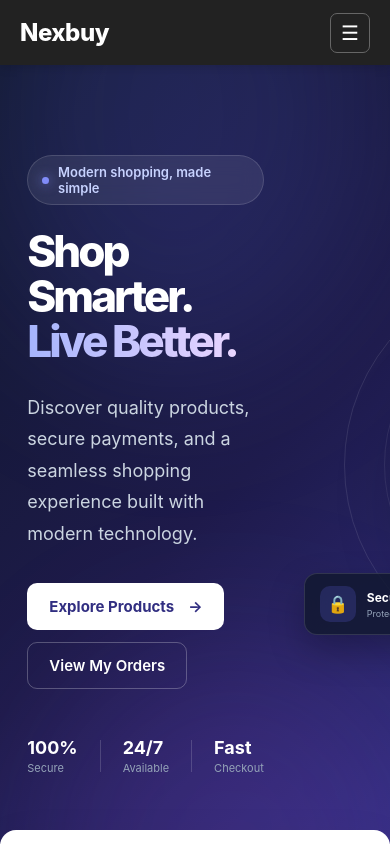
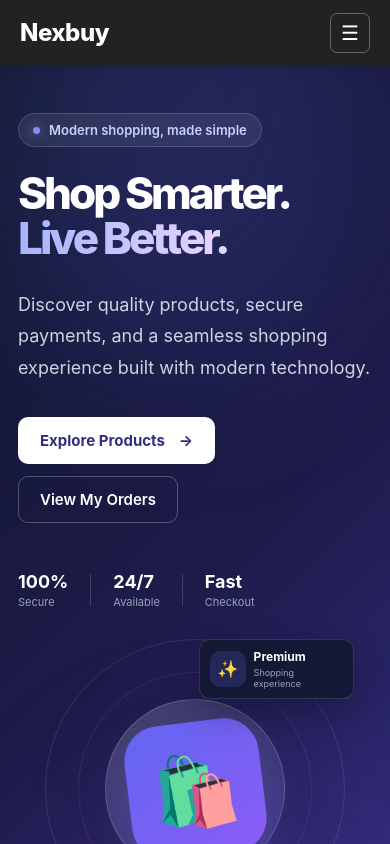
Before and after one commit to apexcoderaziz/nexbuy-ecommerce, a React (Vite) app in the folder frontend/: page / in a window 390 px wide. Shown: the top 844 px of the page. Built offline with nearby package versions, Linux system fonts and the light colour scheme; no server answers.

Commit message:
Fix mobile responsiveness

```diff
--- a/frontend/src/index.css
+++ b/frontend/src/index.css
@@ -188,3 +188,198 @@ body,
     overflow-wrap: anywhere;
   }
 }
+
+
+/* ==========================================
+   Nexbuy Home - Precise Mobile Hero Fix
+   Keeps desktop styling intact while making
+   decorative/absolute hero elements stay
+   inside the phone viewport.
+========================================== */
+
+.nexbuy-home-hero,
+.nexbuy-home-promo {
+  width: 100%;
+  max-width: 100%;
+}
+
+.nexbuy-home-hero-content {
+  min-width: 0;
+}
+
+.nexbuy-home-hero-visual-wrapper {
+  min-width: 0;
+}
+
+.nexbuy-home-hero-visual {
+  max-width: 100%;
+}
+
+.nexbuy-home-floating-card {
+  max-width: min(280px, calc(100vw - 32px));
+}
+
+.nexbuy-home-promo-visual {
+  flex-shrink: 0;
+}
+
+@media (max-width: 900px) {
+  .nexbuy-home-hero {
+    min-height: auto !important;
+    padding: 72px 32px 64px !important;
+    flex-direction: column !important;
+    align-items: stretch !important;
+    justify-content: center !important;
+    gap: 36px !important;
+  }
+
+  .nexbuy-home-hero-content {
+    width: 100% !important;
+    max-width: 680px !important;
+    margin: 0 auto !important;
+  }
+
+  .nexbuy-home-hero-visual-wrapper {
+    width: 100% !important;
+    flex: 0 0 auto !important;
+    justify-content: center !important;
+  }
+
+  .nexbuy-home-hero-visual {
+    width: min(360px, 82vw) !important;
+    height: min(360px, 82vw) !important;
+  }
+
+  .nexbuy-home-hero-ring-one {
+    width: 100% !important;
+    height: 100% !important;
+  }
+
+  .nexbuy-home-hero-ring-two {
+    width: 78% !important;
+    height: 78% !important;
+  }
+
+  .nexbuy-home-hero-product-circle {
+    width: 60% !important;
+    height: 60% !important;
+  }
+
+  .nexbuy-home-floating-card {
+    max-width: 235px !important;
+    padding: 10px 12px !important;
+  }
+
+  .nexbuy-home-floating-card-top {
+    top: 2% !important;
+    right: -2% !important;
+  }
+
+  .nexbuy-home-floating-card-bottom {
+    bottom: 2% !important;
+    left: -2% !important;
+  }
+
+  .nexbuy-home-promo {
+    margin-left: 16px !important;
+    margin-right: 16px !important;
+    width: calc(100% - 32px) !important;
+    padding: 48px 40px !important;
+  }
+
+  .nexbuy-home-promo-visual {
+    width: min(260px, 60vw) !important;
+    height: min(260px, 60vw) !important;
+  }
+
+  .nexbuy-home-promo-circle-large {
+    width: 100% !important;
+    height: 100% !important;
+  }
+
+  .nexbuy-home-promo-circle-medium {
+    width: 70% !important;
+    height: 70% !important;
+  }
+
+  .nexbuy-home-promo-circle-small {
+    width: 42% !important;
+    height: 42% !important;
+    font-size: clamp(32px, 8vw, 48px) !important;
+  }
+}
+
+@media (max-width: 600px) {
+  .nexbuy-home-hero {
+    padding: 48px 24px 52px !important;
+    gap: 30px !important;
+  }
+
+  .nexbuy-home-hero-content {
+    text-align: left;
+  }
+
+  .nexbuy-home-floating-card {
+    max-width: 190px !important;
+    gap: 8px !important;
+    padding: 9px 10px !important;
+    border-radius: 11px !important;
+  }
+
+  .nexbuy-home-floating-card-top {
+    top: 0 !important;
+    right: -1% !important;
+  }
+
+  .nexbuy-home-floating-card-bottom {
+    bottom: 0 !important;
+    left: -1% !important;
+  }
+
+  .nexbuy-home-promo {
+    margin-top: 12px !important;
+    margin-bottom: 48px !important;
+    padding: 40px 24px !important;
+    min-height: auto !important;
+    flex-direction: column !important;
+    align-items: flex-start !important;
+    gap: 28px !important;
+    border-radius: 18px !important;
+  }
+
+  .nexbuy-home-promo-visual {
+    align-self: center !important;
+  }
+}
+
+@media (max-width: 420px) {
+  .nexbuy-home-hero {
+    padding-left: 18px !important;
+    padding-right: 18px !important;
+  }
+
+  .nexbuy-home-hero-visual {
+    width: min(300px, 84vw) !important;
+    height: min(300px, 84vw) !important;
+  }
+
+  .nexbuy-home-floating-card {
+    max-width: 155px !important;
+    font-size: 11px !important;
+  }
+
+  .nexbuy-home-floating-card-top {
+    right: -3% !important;
+  }
+
+  .nexbuy-home-floating-card-bottom {
+    left: -3% !important;
+  }
+
+  .nexbuy-home-promo {
+    margin-left: 12px !important;
+    margin-right: 12px !important;
+    width: calc(100% - 24px) !important;
+    padding: 34px 20px !important;
+  }
+}
--- a/frontend/src/pages/Home.jsx
+++ b/frontend/src/pages/Home.jsx
@@ -50,11 +50,11 @@ function Home() {
           HERO
       ========================================== */}
 
-      <section style={heroStyle}>
+      <section className="nexbuy-home-hero" style={heroStyle}>
         <div style={heroGlowOne}></div>
         <div style={heroGlowTwo}></div>
 
-        <div style={heroContentStyle}>
+        <div className="nexbuy-home-hero-content" style={heroContentStyle}>
           <div style={heroBadgeStyle}>
             <span style={badgeDotStyle}></span>
             Modern shopping, made simple
@@ -155,18 +155,19 @@ function Home() {
         </div>
 
         {/* Hero Visual */}
-        <div style={heroVisualWrapperStyle}>
-          <div style={heroVisualStyle}>
-            <div style={visualRingOne}></div>
-            <div style={visualRingTwo}></div>
-
-            <div style={heroProductCircleStyle}>
+        <div className="nexbuy-home-hero-visual-wrapper" style={heroVisualWrapperStyle}>
+          <div className="nexbuy-home-hero-visual" style={heroVisualStyle}>
+            <div className="nexbuy-home-hero-ring nexbuy-home-hero-ring-one" style={visualRingOne}></div>
+            <div className="nexbuy-home-hero-ring nexbuy-home-hero-ring-two" style={visualRingTwo}></div>
+
+            <div className="nexbuy-home-hero-product-circle" style={heroProductCircleStyle}>
               <div style={shoppingBagStyle}>
                 🛍️
               </div>
             </div>
 
             <div
+              className="nexbuy-home-floating-card nexbuy-home-floating-card-top"
               style={{
                 ...floatingCardStyle,
                 ...floatingCardTopStyle,
@@ -192,6 +193,7 @@ function Home() {
             </div>
 
             <div
+              className="nexbuy-home-floating-card nexbuy-home-floating-card-bottom"
               style={{
                 ...floatingCardStyle,
                 ...floatingCardBottomStyle,
@@ -524,7 +526,7 @@ function Home() {
           PROMO SECTION
       ========================================== */}
 
-      <section style={promoSectionStyle}>
+      <section className="nexbuy-home-promo" style={promoSectionStyle}>
         <div style={promoGlowStyle}></div>
 
         <div style={promoContentStyle}>
@@ -564,8 +566,8 @@ function Home() {
           </button>
         </div>
 
-        <div style={promoVisualStyle}>
-          <div style={promoCircleLargeStyle}>
+        <div className="nexbuy-home-promo-visual" style={promoVisualStyle}>
+          <div className="nexbuy-home-promo-circle-large" style={promoCircleLargeStyle}>
             <div
               style={promoCircleMediumStyle}
             >
```
